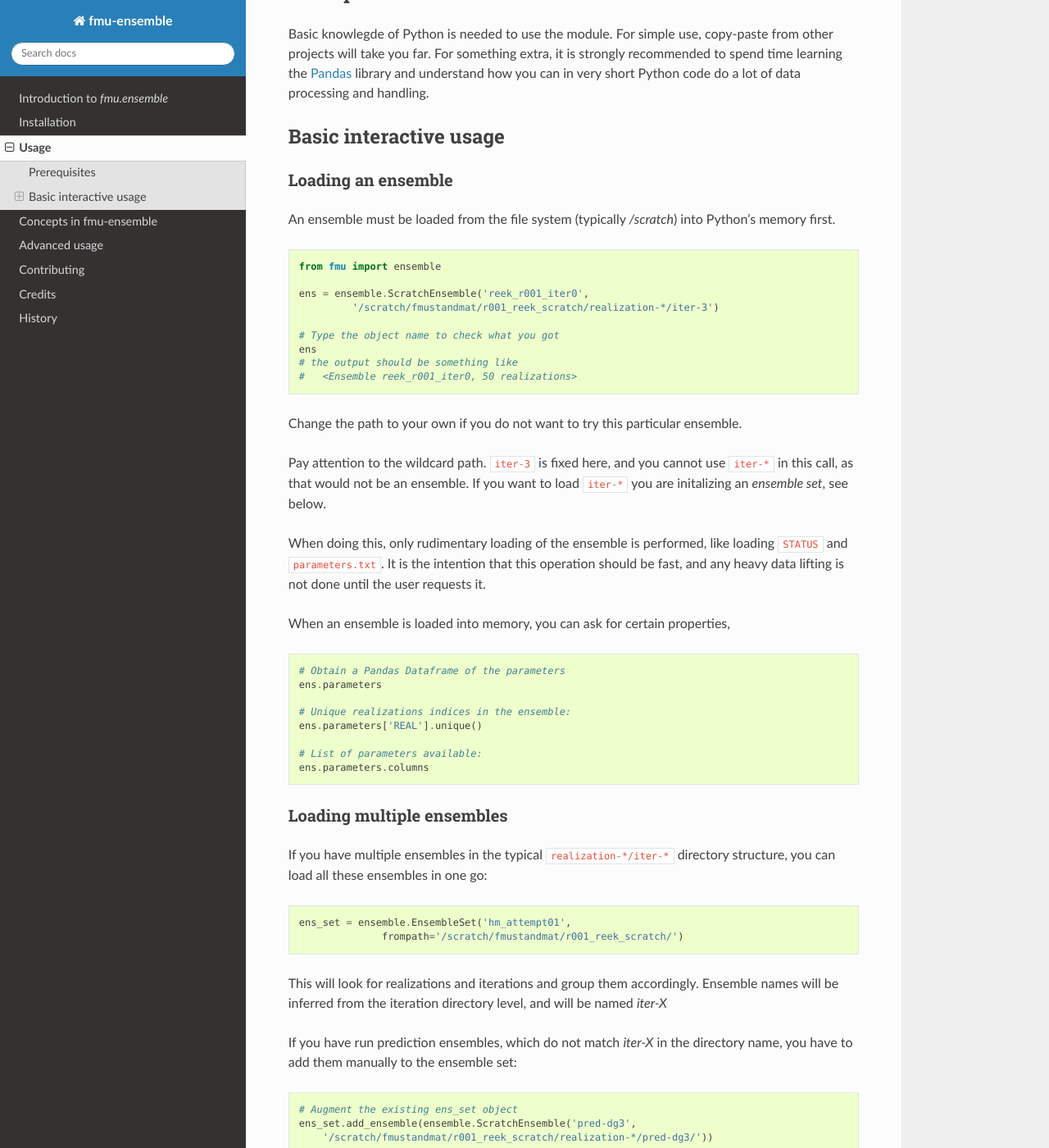
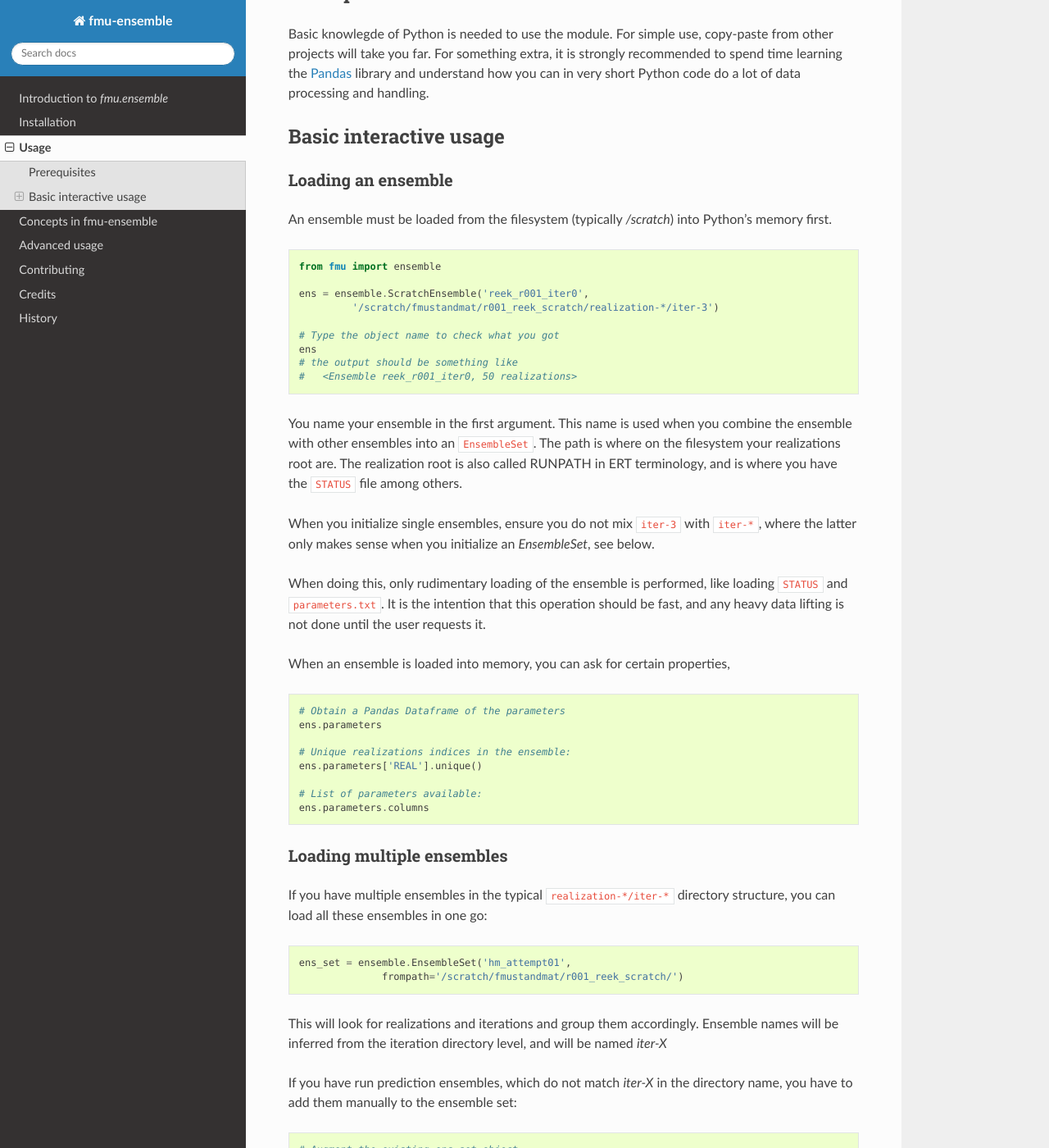
Before and after one commit to equinor/fmu-ensemble, a Sphinx documentation site: the page built from docs/usage.rst, in a window 1280 px wide and 1400 px high, scrolled down 474 px. Shown: the whole window at 82% size. Built offline with Sphinx 7.4.7 and the Read the Docs theme 2.0.0, drawn with Linux system fonts in a browser that asks for light colours; pages that are not in the unit, such as notebooks, are missing from menus; some of the changed text lies outside the part shown.

Commit message:
Rewrite intro for EnsembleSet in docs

```diff
--- a/docs/usage.rst
+++ b/docs/usage.rst
@@ -32,7 +32,7 @@ Basic interactive usage
 Loading an ensemble
 ^^^^^^^^^^^^^^^^^^^
 
-An ensemble must be loaded from the file system (typically `/scratch`)
+An ensemble must be loaded from the filesystem (typically `/scratch`)
 into Python's memory first.
 
 .. code-block:: python
@@ -47,12 +47,15 @@ into Python's memory first.
    # the output should be something like
    #   <Ensemble reek_r001_iter0, 50 realizations>
 
-Change the path to your own if you do not want to try this particular ensemble.
+You name your ensemble in the first argument. This name is used when
+you combine the ensemble with other ensembles into an
+``EnsembleSet``. The path is where on the filesystem your realizations
+root are. The realization root is also called RUNPATH in ERT
+terminology, and is where you have the ``STATUS`` file among others.
 
-Pay attention to the wildcard path. ``iter-3`` is fixed here, and you
-cannot use ``iter-*`` in this call, as that would not be an ensemble. If
-you want to load ``iter-*`` you are initalizing an *ensemble set*,
-see below.
+When you initialize single ensembles, ensure you do not mix ``iter-3``
+with ``iter-*``, where the latter only makes sense when you
+initialize an *EnsembleSet*, see below.
 
 When doing this, only rudimentary loading of the ensemble is
 performed, like loading ``STATUS`` and ``parameters.txt``. It is the intention
@@ -101,6 +104,11 @@ objects. Operations on ensemble sets will typically be applied to each
 ensemble member. A difference is that aggregated data structures
 always have an extra column called ``ENSEMBLE`` that contains the
 ensemble names.
+
+It is possible to load directory structures like ``iter_*/real_*``,
+but you will need to look more closely into the API for the
+EnsembleSet object, and provide regular expressions for determining
+the iteration names and realization indices.
 
 Reading Eclipse data
 ^^^^^^^^^^^^^^^^^^^^
```
